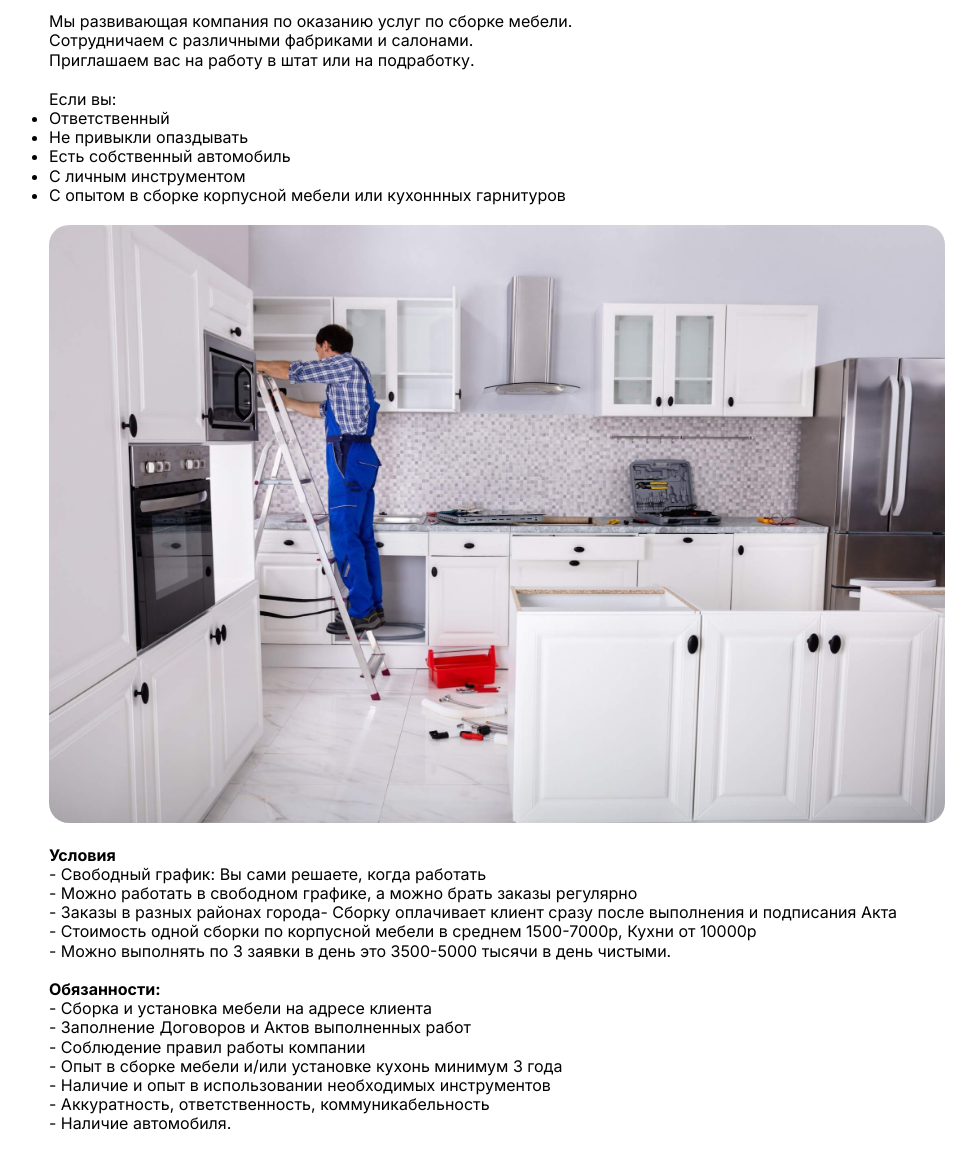
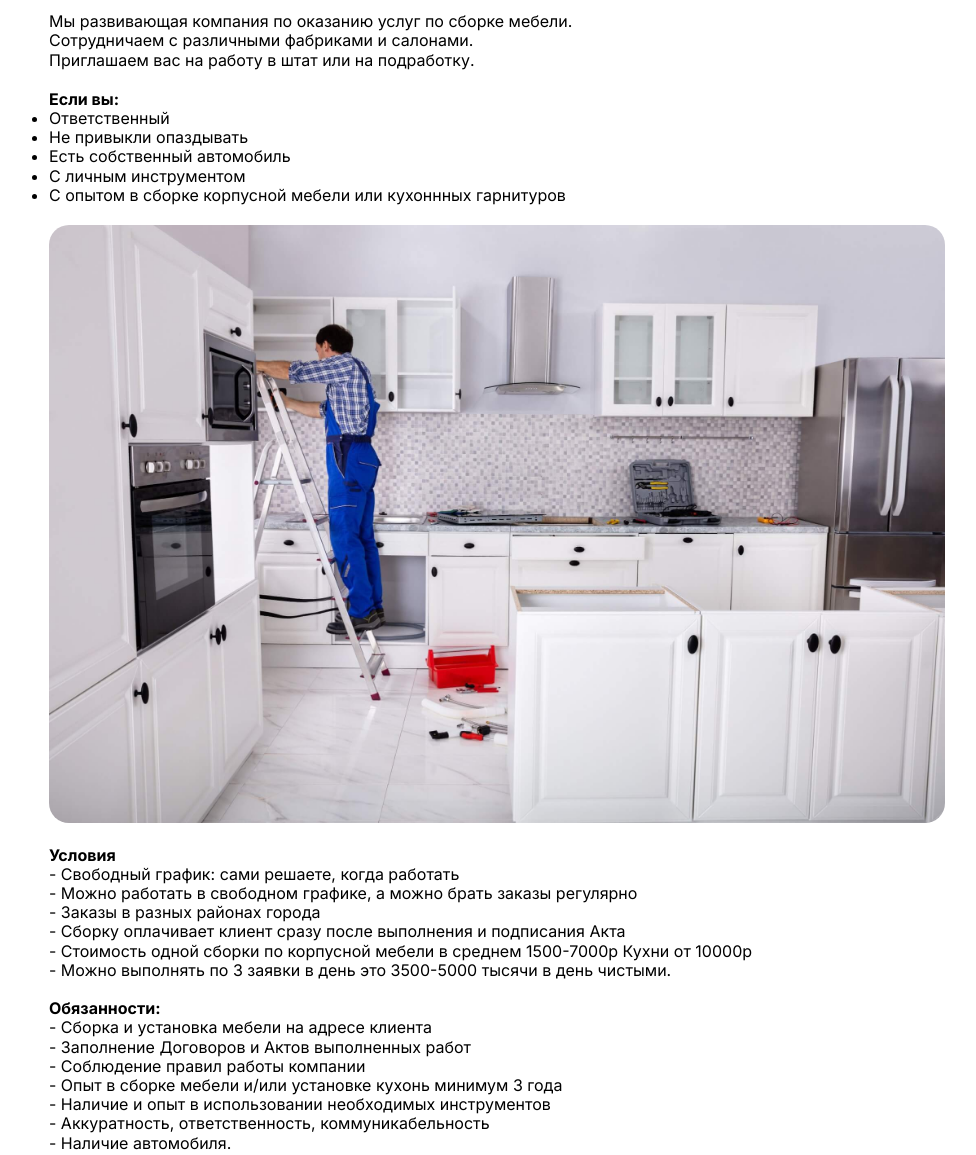
Before and after one commit to hellazazel/sbrokamebeli, a website: page vacancy.html in a window 1280 px wide. Shown: the part 123-1278 px from the top of the page, without its empty margins (143-1119 px from the left). Drawn offline with Linux system fonts and the light colour scheme.

Commit message:
add_bold_text

```diff
--- a/vacancy.html
+++ b/vacancy.html
@@ -23,7 +23,7 @@
       Приглашаем вас на работу в штат или на подработку.<br>
     </p>
 
-    <p class="vacancy__text">Если вы:</p>
+    <p class="vacancy__text"><span class="vacancy__text-bold">Если вы:</span></p>
     <ul class="vacancy__list">
       <li class="vacancy__item">Ответственный</li>
       <li class="vacancy__item">Не привыкли опаздывать</li>
@@ -36,10 +36,12 @@
 
     <p class="vacancy__text">
       <span class="vacancy__text-bold">Условия</span><br>
-      - Свободный график: Вы сами решаете, когда работать<br>
+      - Свободный график: сами решаете, когда работать<br>
       - Можно работать в свободном графике, а можно брать заказы регулярно<br>
-      - Заказы в разных районах города- Сборку оплачивает клиент сразу после выполнения и подписания Акта<br>
-      - Стоимость одной сборки по корпусной мебели в среднем 1500-7000р, Кухни от 10000р<br>
+      - Заказы в разных районах города<br>
+      - Сборку оплачивает клиент сразу после выполнения и подписания Акта<br>
+      - Стоимость одной сборки по корпусной мебели в среднем 1500-7000р
+      Кухни от 10000р<br>
       - Можно выполнять по 3 заявки в день это 3500-5000 тысячи в день чистыми. <br><br>
       <span class="vacancy__text-bold">Обязанности:</span><br>
       - Сборка и установка мебели на адресе клиента<br>
```
